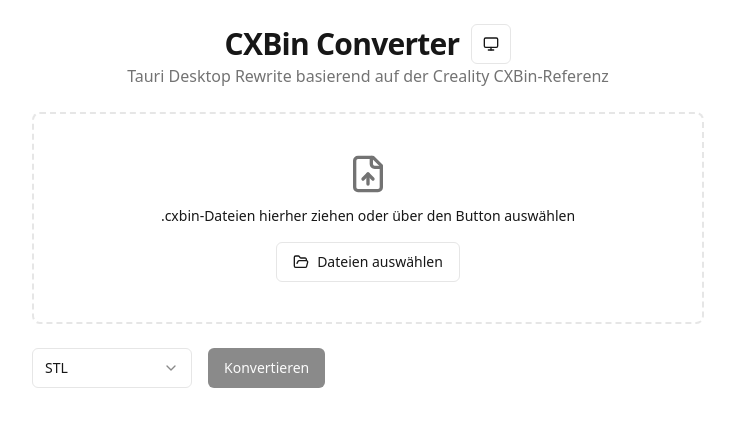
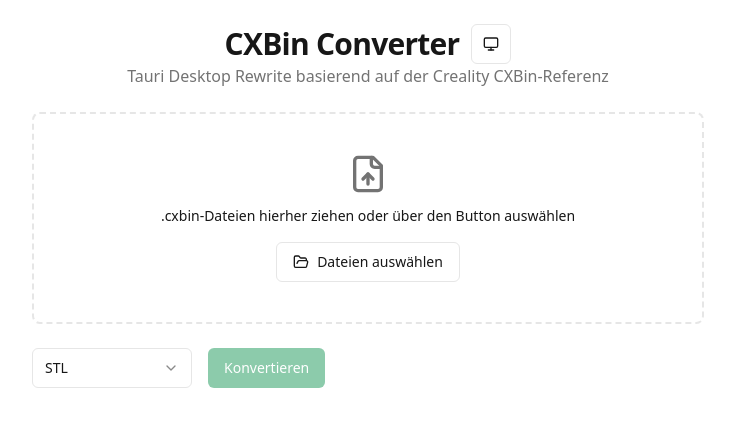
Before and after one commit to HellBz/CXBin-Converter, a React (Vite) app: page / in a window 1280 px wide. Shown: the top 426 px of the page, without its empty margins (272-1007 px from the left). Built offline with nearby package versions, Linux system fonts and the light colour scheme.

Commit message:
design: Akzentfarbe auf Grün gesetzt, passend zum App-Icon

```diff
--- a/src/index.css
+++ b/src/index.css
@@ -10,19 +10,19 @@
     --card-foreground: 0 0% 9%;
     --popover: 0 0% 100%;
     --popover-foreground: 0 0% 9%;
-    --primary: 0 0% 9%;
-    --primary-foreground: 0 0% 98%;
+    --primary: 150 70% 35%;
+    --primary-foreground: 0 0% 100%;
     --secondary: 0 0% 96%;
     --secondary-foreground: 0 0% 9%;
     --muted: 0 0% 96%;
     --muted-foreground: 0 0% 45%;
-    --accent: 0 0% 96%;
-    --accent-foreground: 0 0% 9%;
+    --accent: 150 60% 94%;
+    --accent-foreground: 150 70% 20%;
     --destructive: 0 84.2% 60.2%;
-    --destructive-foreground: 0 0% 98%;
+    --destructive-foreground: 0 0% 100%;
     --border: 0 0% 90%;
     --input: 0 0% 90%;
-    --ring: 0 0% 9%;
+    --ring: 150 70% 35%;
     --radius: 0.5rem;
   }
 
@@ -33,19 +33,19 @@
     --card-foreground: 0 0% 98%;
     --popover: 0 0% 9%;
     --popover-foreground: 0 0% 98%;
-    --primary: 0 0% 98%;
+    --primary: 150 60% 45%;
     --primary-foreground: 0 0% 9%;
     --secondary: 0 0% 17.5%;
     --secondary-foreground: 0 0% 98%;
     --muted: 0 0% 17.5%;
     --muted-foreground: 0 0% 65%;
-    --accent: 0 0% 17.5%;
-    --accent-foreground: 0 0% 98%;
+    --accent: 150 50% 17%;
+    --accent-foreground: 150 60% 90%;
     --destructive: 0 62.8% 30.6%;
-    --destructive-foreground: 0 0% 98%;
+    --destructive-foreground: 0 0% 100%;
     --border: 0 0% 17.5%;
     --input: 0 0% 17.5%;
-    --ring: 0 0% 83.1%;
+    --ring: 150 60% 45%;
   }
 }
 
```
